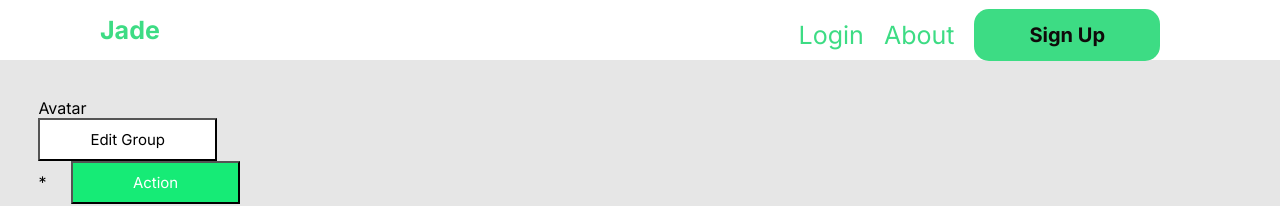
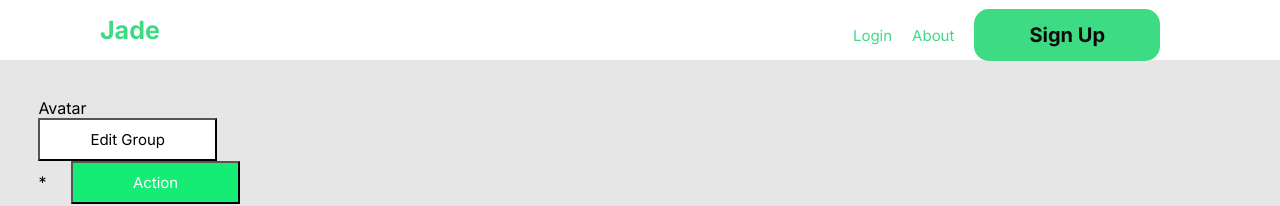
Before and after one commit to aibarrola/SubtleAsianNetwork, a React (Create React App) app: page /group/1 in a window 1280 px wide. Shown: the top 206 px of the page. Built offline with nearby package versions, Linux system fonts and the light colour scheme; no server answers.

Commit message:
fixed nav bar font

```diff
--- a/src/components/navbar.css
+++ b/src/components/navbar.css
@@ -1,7 +1,7 @@
 .navbar {
   background: rgba(0, 0, 255, 0);
 
-  font-size: 25px;
+  font-size: 15px;
   display: flex;
   flex-direction: row;
   height: 60px;
```
